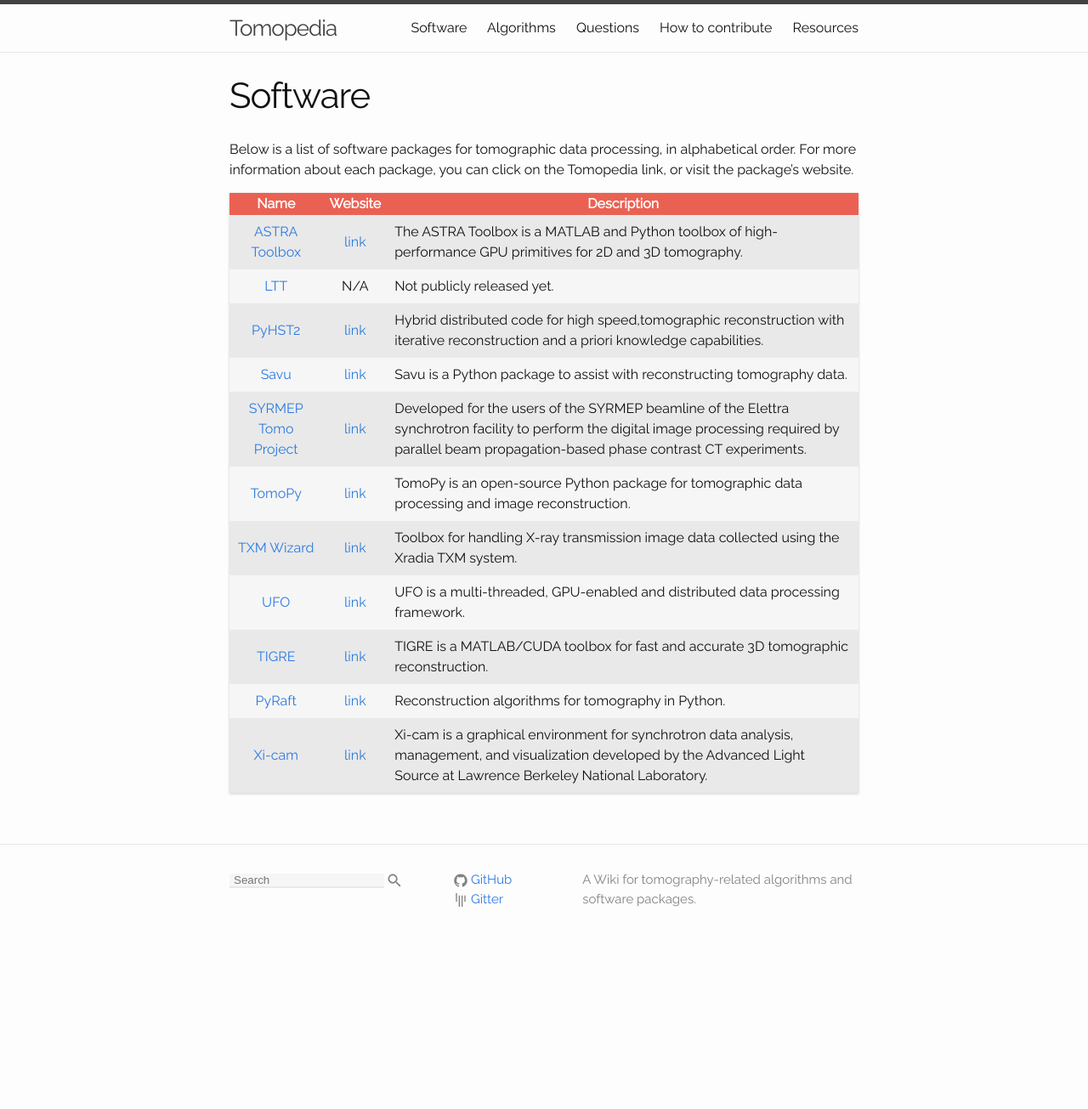
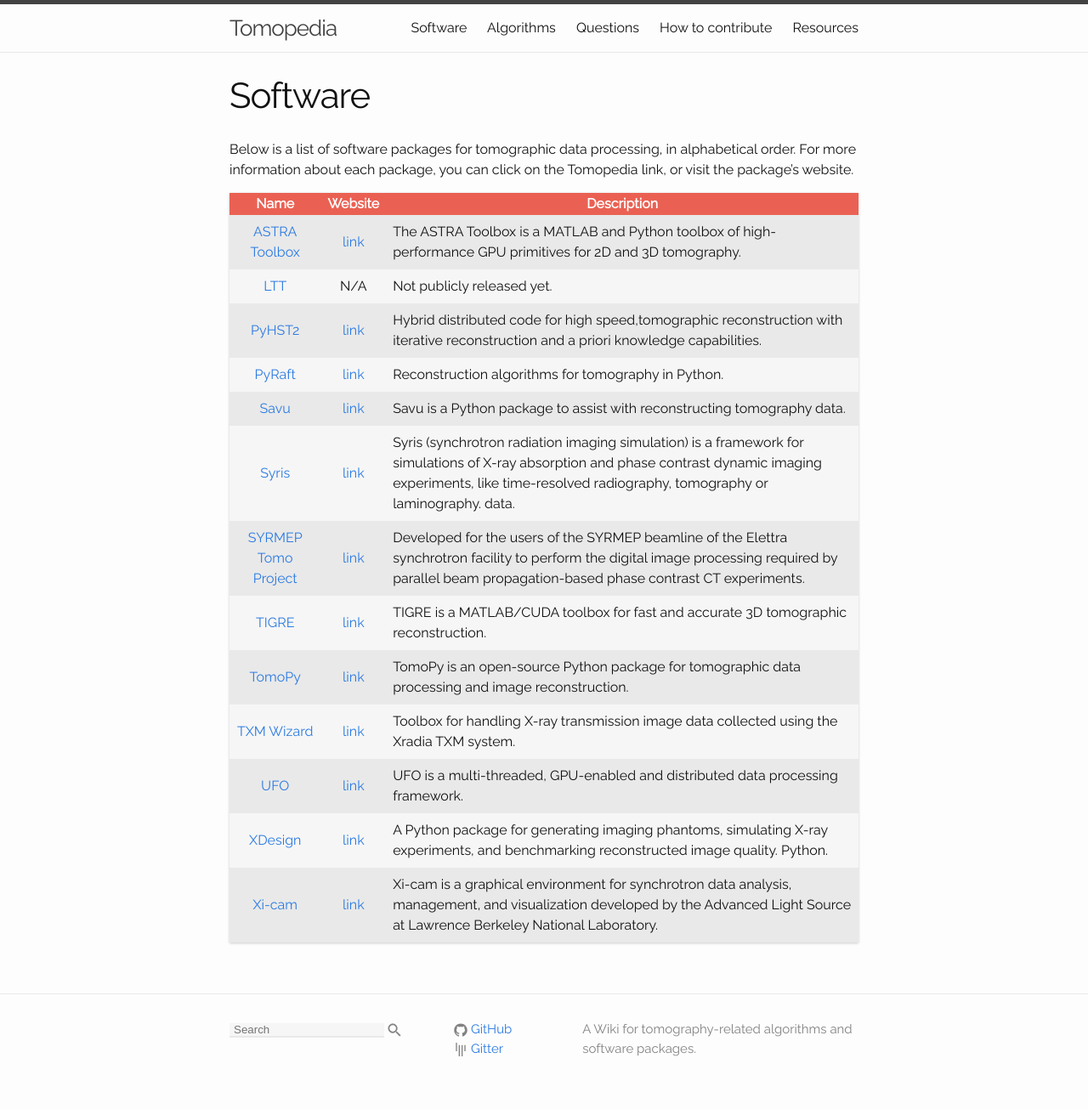
Before and after one commit to tomopedia/tomopedia.github.io, a Jekyll site: the page built from main_pages/30_software.md, in a window 1280 px wide. Shown: the whole page at 85% size. Built offline with Jekyll 4.4.1, drawn with Linux system fonts in a browser that asks for light colours; before the commit the page ends 1129 px from its top, so only the background shows below that.

Commit message:
Added syris and xdesign to the list of software

```diff
--- a/main_pages/30_software.md
+++ b/main_pages/30_software.md
@@ -18,11 +18,13 @@ the Tomopedia link, or visit the package's website.
 |     [ASTRA Toolbox](/software/astra/)    |         [link](http://www.astra-toolbox.com/)        | The ASTRA Toolbox is a MATLAB and Python toolbox of high-performance GPU primitives for 2D and 3D tomography.                                                                                         |
 |           [LTT](/software/ltt)           |                          N/A                         | Not publicly released yet.                                                                                                                                                                            |
 |        [PyHST2](/software/pyhst2/)       |  [link](https://forge.epn-campus.eu/projects/pyhst2) | Hybrid distributed code for high speed,tomographic reconstruction with iterative reconstruction and a priori knowledge capabilities.                                                                  |
+|           [PyRaft](/software/pyraft/)          |        [link](https://github.com/exmiqueles/pyraft)       | Reconstruction algorithms for tomography in Python.                                                                                                                       |
 |          [Savu](/software/savu/)         |          [link](https://savu.readthedocs.io)         | Savu is a Python package to assist with reconstructing tomography data.                                                                                                                               |
+|          [Syris](/software/syris/)         |          [link](https://github.com/ufo-kit/syris)         | Syris (synchrotron radiation imaging simulation) is a framework for simulations of X-ray absorption and phase contrast dynamic imaging experiments, like time-resolved radiography, tomography or laminography.  data.                                                                                                                               |
 | [SYRMEP Tomo Project](/software/syrmep/) |      [link](https://github.com/ElettraSciComp/)      | Developed for the users of the SYRMEP beamline of the Elettra synchrotron facility to perform the digital image processing required by parallel beam propagation-based phase contrast CT experiments. |
+|           [TIGRE](/software/tigre/)          |        [link](https://github.com/CERN/TIGRE)       | TIGRE is a MATLAB/CUDA toolbox for fast and accurate 3D tomographic reconstruction.                                                                                                                       |
 |        [TomoPy](/software/tomopy)        |            [link](http://tomopy.rtfd.org/)           | TomoPy is an open-source Python package for tomographic data processing and image reconstruction.                                                                                                     |
 |        [TXM Wizard](/software/txm)       | [link](https://sourceforge.net/projects/txm-wizard/) | Toolbox for handling X-ray transmission image data collected using the Xradia TXM system.                                                                                                             |
 |           [UFO](/software/ufo/)          |        [link](http://ufo-core.readthedocs.io/)       | UFO is a multi-threaded, GPU-enabled and distributed data processing framework.                                                                                                                       |
-|           [TIGRE](/software/tigre/)          |        [link](https://github.com/CERN/TIGRE)       | TIGRE is a MATLAB/CUDA toolbox for fast and accurate 3D tomographic reconstruction.                                                                                                                       |
-|           [PyRaft](/software/pyraft/)          |        [link](https://github.com/exmiqueles/pyraft)       | Reconstruction algorithms for tomography in Python.                                                                                                                       |
+|           [XDesign](/software/xdesign/)          |        [link](https://xdesign.readthedocs.io)       | A Python package for generating imaging phantoms, simulating X-ray experiments, and benchmarking reconstructed image quality. Python.                                                                                                                       |
 |        [Xi-cam](/software/xi-cam/)       |     [link](https://github.com/ronpandolfi/Xi-cam)    | Xi-cam is a graphical environment for synchrotron data analysis, management, and visualization developed by the Advanced Light Source at Lawrence Berkeley National Laboratory.                       |
```
